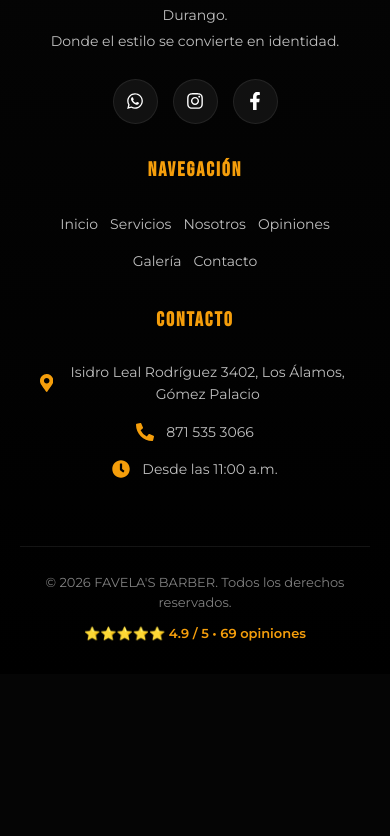
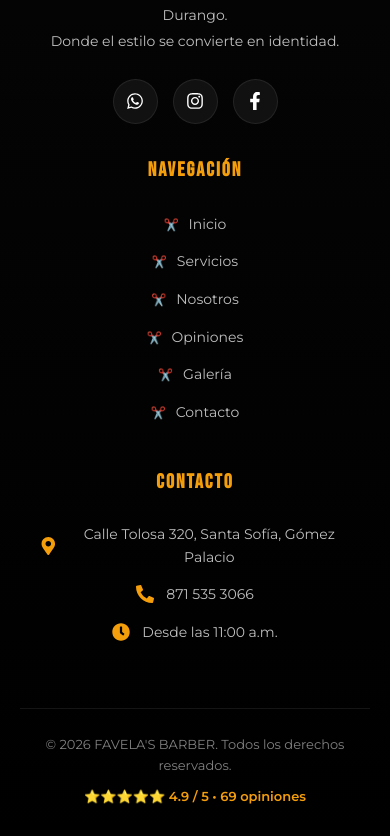
Before and after one commit to afaveladev/favela-barber, a React (Vite) app: page / in a window 390 px wide. Shown: the part 10688-11524 px from the top of the page. Before the commit the page ends 11362 px from the top, so only its background shows below. Built offline with nearby package versions, Linux system fonts and the light colour scheme; no server answers; the database is empty.

Commit message:
Tijeras vistas en footer de opciones

```diff
--- a/src/components/Footer.jsx
+++ b/src/components/Footer.jsx
@@ -10,7 +10,13 @@
 
         {/* 🔥 LOGO + DESCRIPCIÓN */}
         <div className="footer-brand">
-          <img src={logo} alt="logo" className="footer-logo" />
+          <img
+            src={logo}
+            alt="Favela Barber"
+            className="footer-logo"
+            onClick={() => window.scrollTo({ top: 0, behavior: 'smooth' })}
+            style={{ cursor: 'pointer' }}
+          />
 
           <p>
             Barbería premium en Gómez Palacio, Durango. <br />
@@ -42,7 +48,7 @@
           <h4>CONTACTO</h4>
 
           <div className="footer-contact">
-            <p><FaMapMarkerAlt /> Isidro Leal Rodríguez 3402, Los Álamos, Gómez Palacio</p>
+            <p><FaMapMarkerAlt /> Calle Tolosa 320, Santa Sofía, Gómez Palacio</p>
             <p><FaPhoneAlt /> 871 535 3066</p>
             <p><FaClock /> Desde las 11:00 a.m.</p>
           </div>
--- a/src/index.css
+++ b/src/index.css
@@ -2330,18 +2330,25 @@
   }
 
   .footer-links {
-    display: flex !important;
-    flex-wrap: wrap !important;
-    justify-content: center !important;
-    gap: 12px !important;
+    display: block !important;
+    text-align: center !important;
   }
 
   .footer-links li {
     margin-bottom: 0 !important;
+    margin-bottom: 12px !important;
+    text-align: center !important;
   }
 
   .footer-links li::before {
-    display: none !important;
+    content: "✂️" !important;
+    display: inline-block !important;
+    visibility: visible !important;
+    opacity: 1 !important;
+    color: #F59E0B !important;
+    margin-right: 10px !important;
+    font-size: 12px !important;
+    position: static !important;
   }
 
   .footer-socials {
@@ -2357,6 +2364,15 @@
     gap: 10px !important;
     text-align: center !important;
   }
+
+   .whatsapp-float {
+    bottom: 20px;
+    right: 20px;
+    width: 55px;
+    height: 55px;
+    font-size: 28px;
+  }
+
 }
 
 /* ============================================
```
